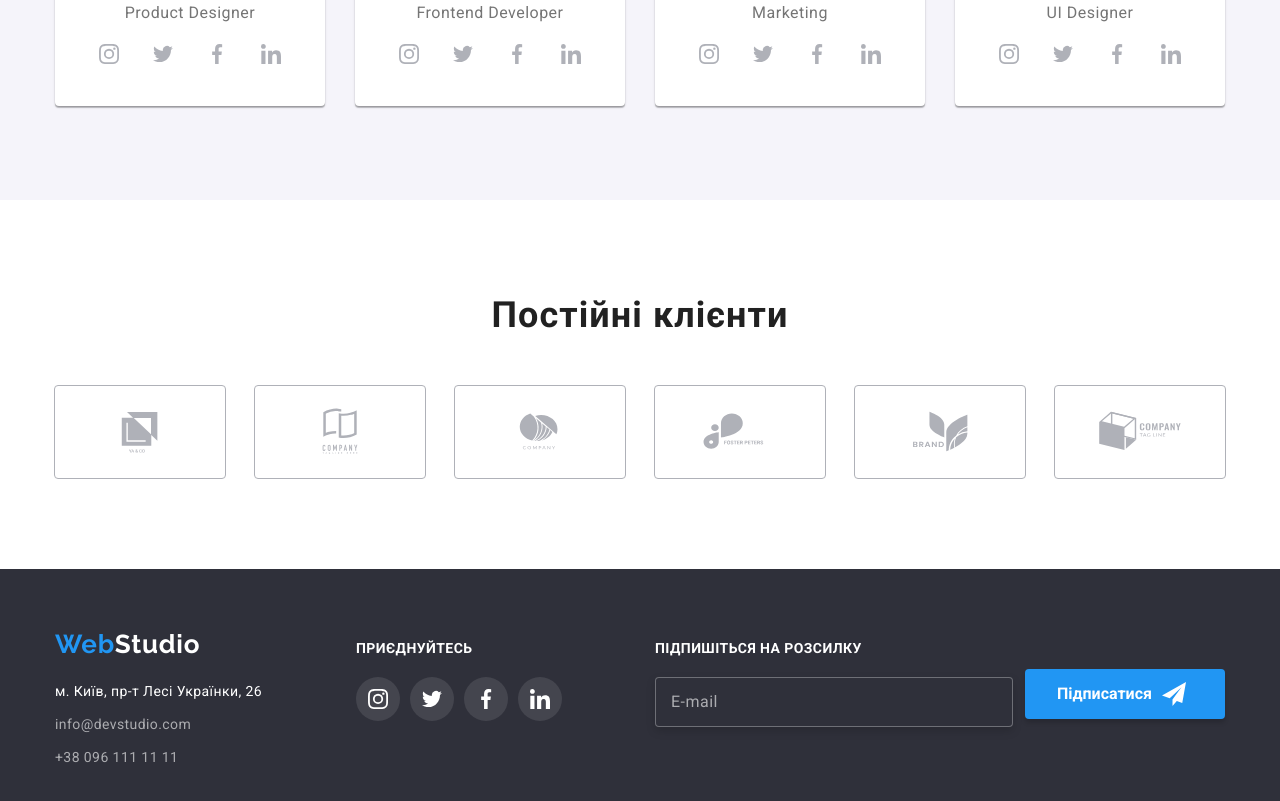
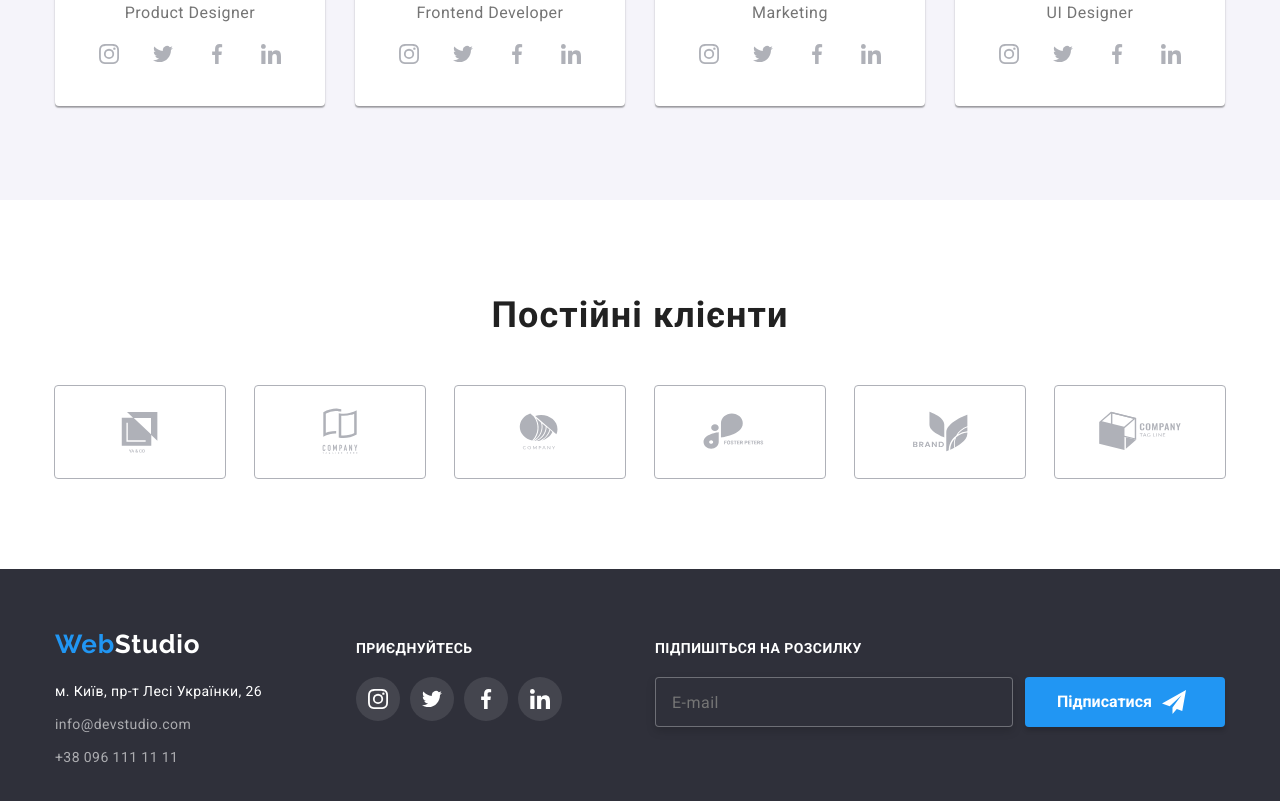
Before and after one commit to SerhiiRodin/goit-markup-hw-06, a plain HTML site: page index.html in a window 1280 px wide. Shown: the part 2099-2900 px from the top of the page. Drawn offline with nearby package versions, Linux system fonts and the light colour scheme.

Commit message:
Исправлена форма в футере

```diff
--- a/css/styles.css
+++ b/css/styles.css
@@ -765,7 +765,7 @@ p {
 /* --------FORMA----------------- */
 .form-footer {
   display: flex;
-  align-items: center;
+  align-items: flex-end;
   padding: 0;
   margin-left: 93px;
 }
@@ -786,33 +786,6 @@ p {
   letter-spacing: 0.03em;
   text-transform: uppercase;
   color: #ffffff;
-}
-
-.form-fild-footer-label {
-  position: relative;
-  margin-bottom: 20px;
-}
-
-.form-label {
-  position: absolute;
-  z-index: 1;
-  top: 50%;
-  left: 16px;
-  transform: translateY(-50%);
-
-  font-weight: 400;
-  font-size: 16px;
-  line-height: 1.25;
-  letter-spacing: 0.03em;
-  color: rgba(255, 255, 255, 0.6);
-}
-
-.form-fild-footer-label:focus-within .form-label {
-  opacity: 0;
-}
-
-.form-fild-footer-input:not(:placeholder-shown) + .form-label {
-  opacity: 0;
 }
 
 .form-fild-footer-input {
--- a/index.html
+++ b/index.html
@@ -411,8 +411,7 @@
           <div class="form-fild-footer">
             <p class="form-fild-footer-text">Підпишіться на розсилку</p>
             <label class="form-fild-footer-label">
-              <input class="form-fild-footer-input" type="email" name="email" placeholder=" " />
-              <span class="form-label">E-mail</span>
+              <input class="form-fild-footer-input" type="email" name="email" placeholder="E-mail" />
             </label>
           </div>
 
```
